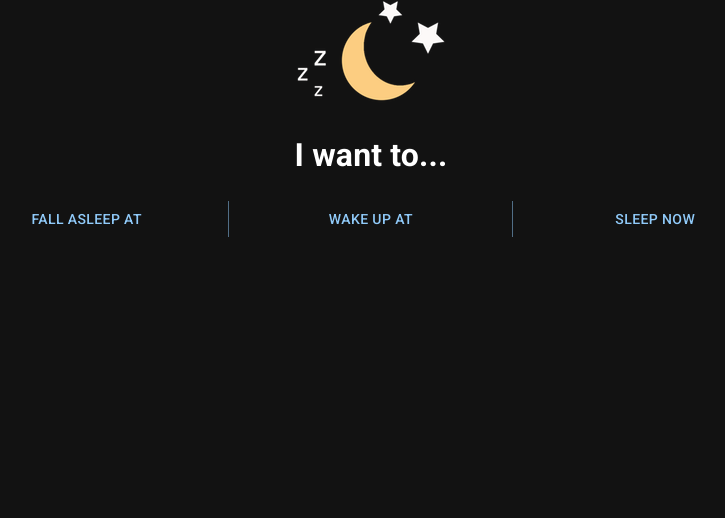
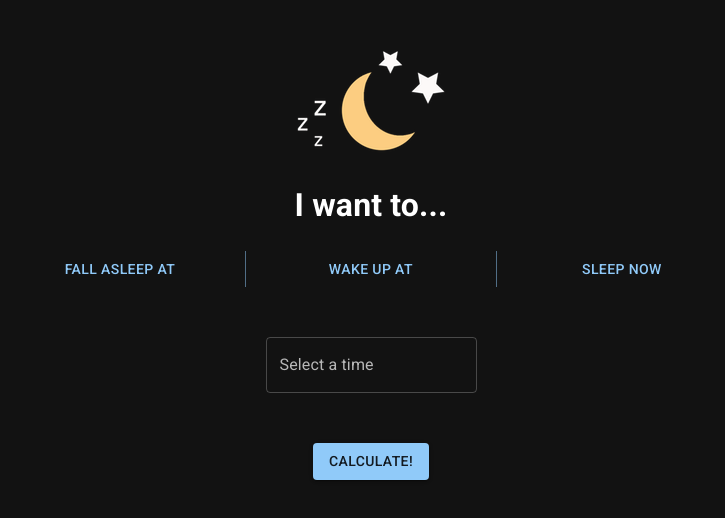
Before and after one commit to ThomasBurlett/dormir, a React (Create React App) app: page / in a window 1280 px wide. Both pictures are taken after a click on the button "FALL ASLEEP AT". Shown: the top 518 px of the page, without its empty margins (269-994 px from the left). Built offline with nearby package versions, Linux system fonts and the light colour scheme.

Commit message:
feat: building out date time ui

```diff
--- a/package.json
+++ b/package.json
@@ -7,9 +7,11 @@
     "@emotion/styled": "^11.10.4",
     "@mui/icons-material": "^5.10.6",
     "@mui/material": "^5.10.6",
+    "@mui/x-date-pickers": "^6.9.0",
     "@testing-library/jest-dom": "^5.16.5",
     "@testing-library/react": "^13.4.0",
     "@testing-library/user-event": "^13.5.0",
+    "date-fns": "^2.30.0",
     "react": "^18.2.0",
     "react-dom": "^18.2.0",
     "react-scripts": "5.0.1",
--- a/src/App.js
+++ b/src/App.js
@@ -6,7 +6,12 @@ import SidebarMoon from './SidebarMoon.png'
 import { ThemeProvider, createTheme } from '@mui/material/styles';
 import CssBaseline from '@mui/material/CssBaseline';
 import { css } from '@emotion/react'
-import {ButtonGroup, Button} from '@mui/material';
+import { ButtonGroup, Button } from '@mui/material';
+import { LocalizationProvider } from '@mui/x-date-pickers';
+import { AdapterDateFns } from '@mui/x-date-pickers/AdapterDateFns'
+import { TimePicker } from '@mui/x-date-pickers/TimePicker';
+import { format, add } from 'date-fns'
+
 
 const darkTheme = createTheme({
   palette: {
@@ -16,41 +21,79 @@ const darkTheme = createTheme({
 
 const style = css`
   text-align: center;
+  margin: 50px;
 `
 
 export default function App() {
   const [shouldShowResults, setShouldShowResults] = React.useState(false);
+  const [shouldShowTimePicker, setShouldShowTimePicker] = React.useState(false);
+  const [timePickerValue, setTimePickerValue] = React.useState(null);
 
   const handleSleepNowClick = () => {
+    setShouldShowTimePicker(false);
     setShouldShowResults(!shouldShowResults);
+  };
+
+  const handleSleepAtCLick = () => {
+    setShouldShowResults(false);
+    setShouldShowTimePicker(!shouldShowTimePicker);
   };
 
   return (
     <ThemeProvider theme={darkTheme}>
+      <LocalizationProvider dateAdapter={AdapterDateFns}>
         <CssBaseline />
         <Container maxWidth="md">
           <div css={style}>
             <img src={SidebarMoon} alt="Moon" />
             <h1>I want to...</h1>
             <ButtonGroup variant="text" fullWidth>
-            <Button>Fall asleep at</Button>
-            <Button>Wake up at</Button>
+              <Button onClick={handleSleepAtCLick}>Fall asleep at</Button>
+              <Button onClick={handleSleepAtCLick}>Wake up at</Button>
               <Button onClick={handleSleepNowClick}>Sleep now</Button>
             </ButtonGroup>
           </div>
-        { shouldShowResults &&
+          {
+            shouldShowTimePicker && !shouldShowResults &&
+            <div css={style}>
+              <div css={style}>
+                <TimePicker
+                  value={timePickerValue}
+                  onChange={(newValue) => setTimePickerValue(newValue)}
+                  views={['hours', 'minutes']}
+                  format="hh:mm"
+                  ampmInClock
+                  formatDensity="spacious"
+                  label="Select a time"
+                />
+              </div>
+              <div css={style}>
+                <Button variant="contained" onClick={handleSleepNowClick}>Calculate!</Button>
+              </div>
+            </div>
+          }
+          {shouldShowResults && !shouldShowTimePicker &&
             <div css={style}>
               <h2>
                 If you head to bed right now, you should try to wake up at one of the following times:
               </h2>
               <h3>
-              - 8:00AM for one cycle
+                {format(add(timePickerValue, { hours: 1, minutes: 30 }), "hh:mm aa")}  - (1 Sleep Cycle)
               </h3>
               <h3>
-              - 8:00AM for one cycle
+                {format(add(timePickerValue, { hours: 3 }), "hh:mm aa")}  - (2 Sleep Cycles)
               </h3>
               <h3>
-              - 8:00AM for one cycle
+                {format(add(timePickerValue, { hours: 4, minutes: 30 }), "hh:mm aa")}  - (3 Sleep Cycles)
+              </h3>
+              <h3>
+                {format(add(timePickerValue, { hours: 6 }), "hh:mm aa")}  - (4 Sleep Cycles)
+              </h3>
+              <h3>
+                {format(add(timePickerValue, { hours: 7, minutes: 30 }), "hh:mm aa")}  - (5 Sleep Cycles)
+              </h3>
+              <h3>
+                {format(add(timePickerValue, { hours: 9 }), "hh:mm aa")}  - (6 Sleep Cycles)
               </h3>
               <p>
                 Please keep in mind that you should be falling asleep at these times.
@@ -58,6 +101,7 @@ export default function App() {
             </div>
           }
         </Container>
-    </ThemeProvider>
+      </LocalizationProvider>
+    </ThemeProvider >
   );
 }
```
Also changed, not shown: 1 other file (tests, documents, lock files or other folders). Lines whose indentation alone changed are shown as unchanged.
